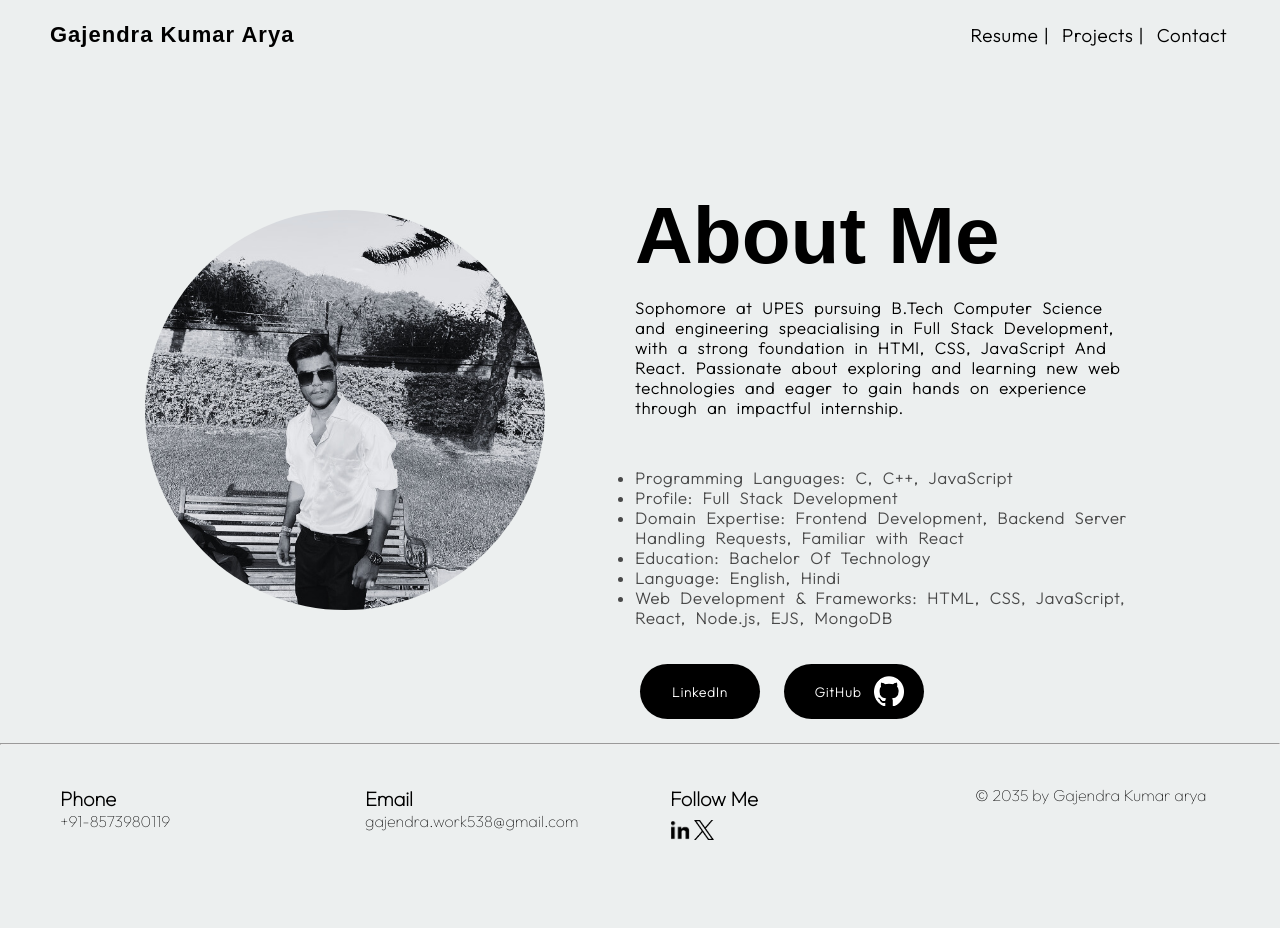
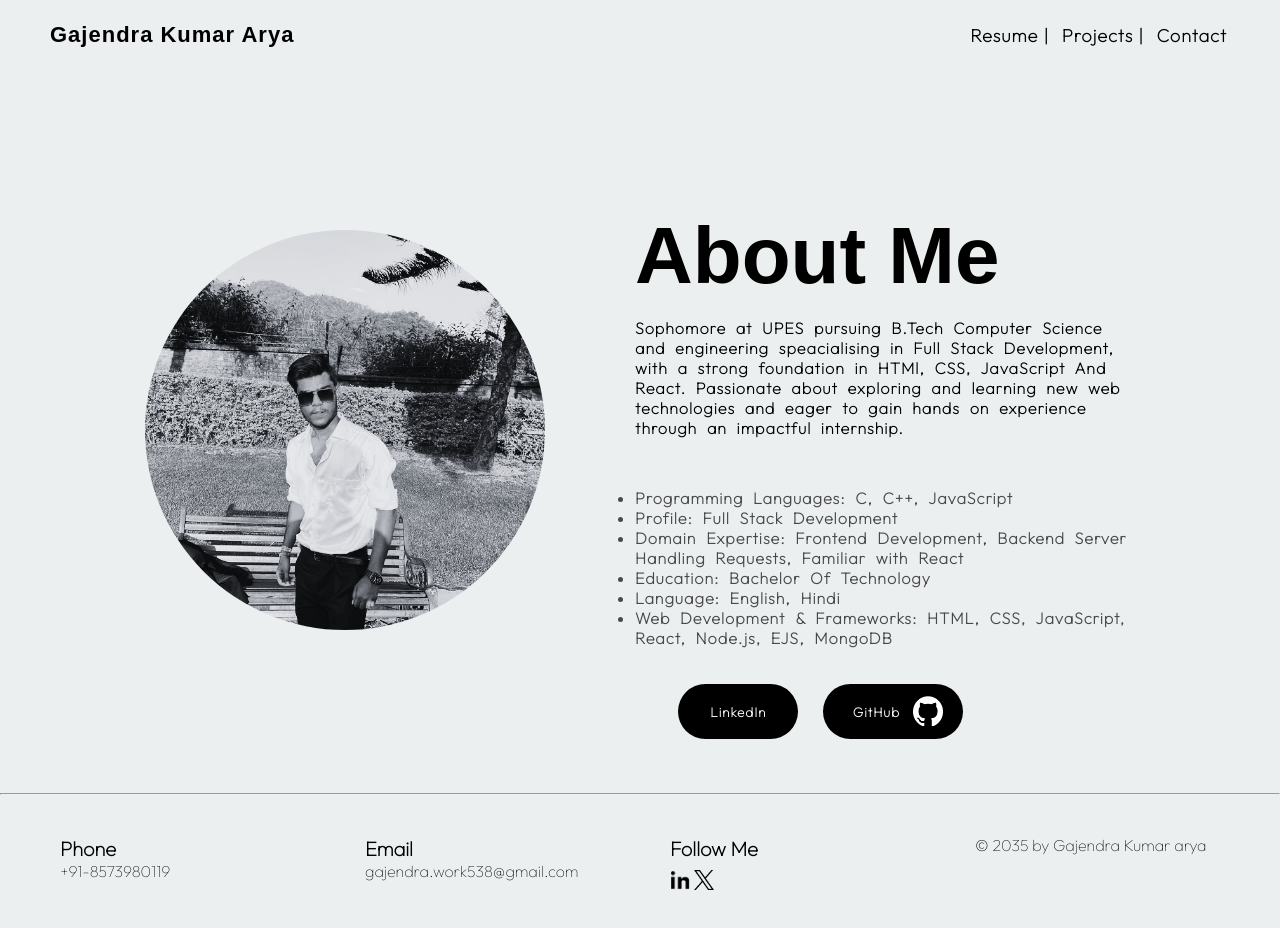
Before and after one commit to gajendraarya786/Portfolio, a plain HTML site: page index.html in a window 1280 px wide. Before the commit the page ends 894 px from the top, so only its background shows below. Drawn offline with Linux system fonts and the light colour scheme.

Commit message:
changes done

```diff
--- a/resume.css
+++ b/resume.css
@@ -1,6 +1,7 @@
 #resume {
     position: relative;
     left:188px;
+    margin-top:80px;
 }
 .resume{
     display: flex;
--- a/style.css
+++ b/style.css
@@ -83,9 +83,10 @@ li{
     border: none;
     border-radius: 50px;
     position: relative;
-    left: 50%;
+    left: 53%;
     top:20px;
     margin-right: 20px;
+    margin-bottom: 50px;
 }
  .link img{
     height: 30px;
@@ -127,3 +128,9 @@ p.item-info{
     font-size: 20px;
     font-weight: 900;
 }
+.innerbody{
+        opacity: 5;
+        transform: translateY(20px); /* Slightly move down */
+        transition: opacity 0.5s ease, ease-in 0.5s ease;
+
+}
```
